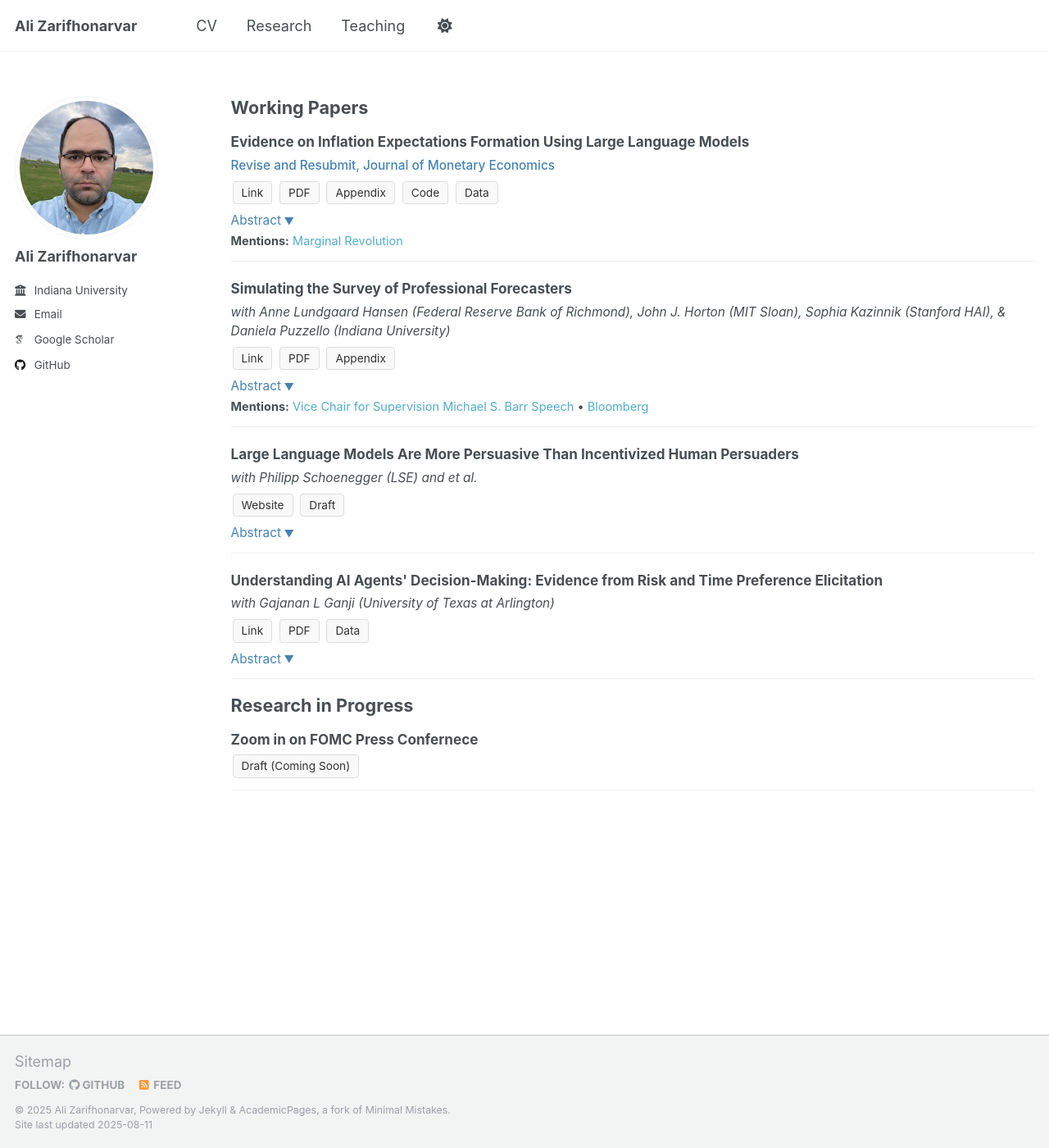
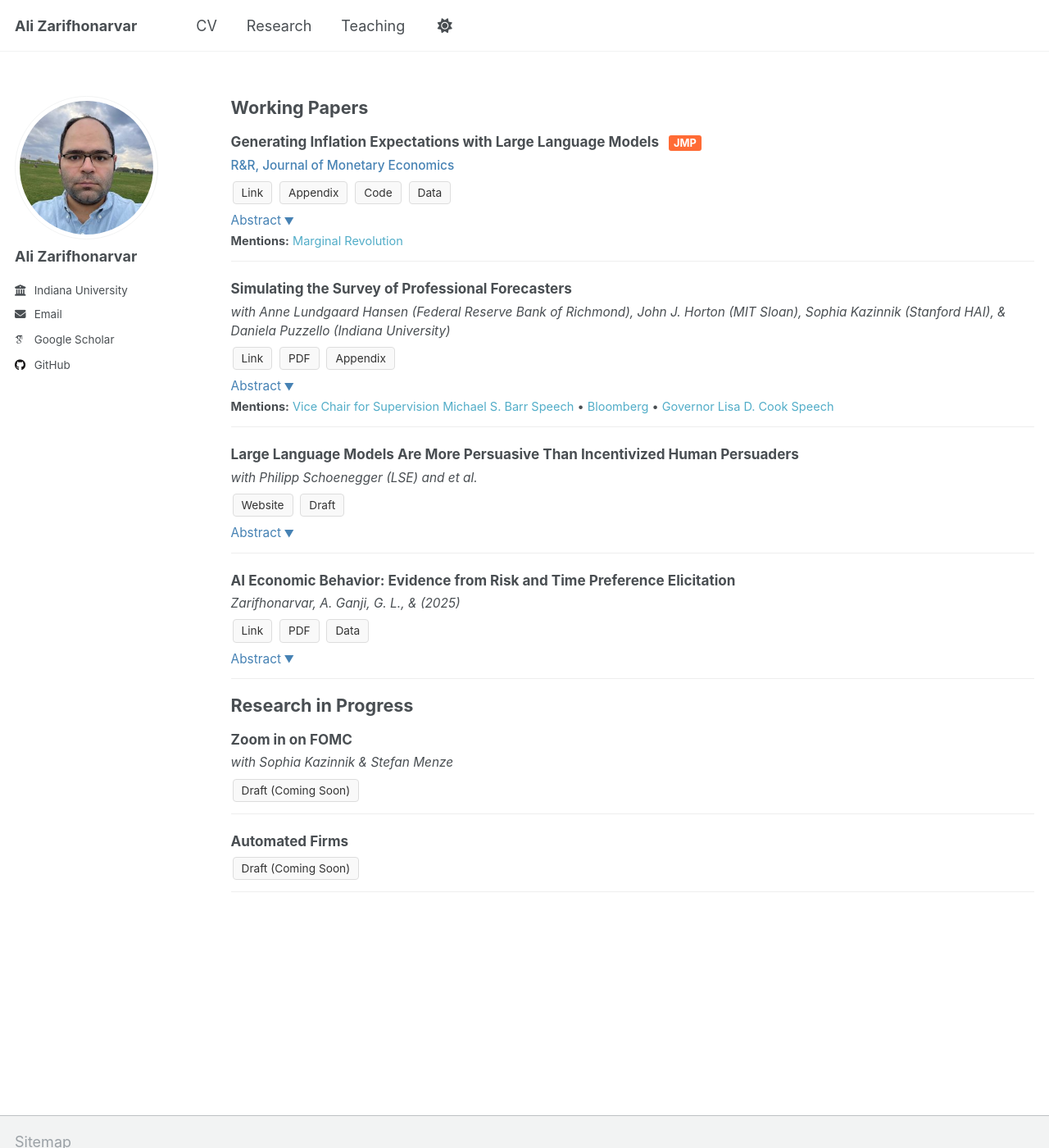
Before and after one commit to alizarif/alizarif.github.io, a Jekyll site: the page built from _pages/research.html, in a window 1280 px wide and 1400 px high. Shown: the whole window at 82% size. Built offline with Jekyll 4.4.1, drawn with Linux system fonts in a browser that asks for light colours; some web fonts are replaced.

Commit message:
Update research.html

```diff
--- a/_pages/research.html
+++ b/_pages/research.html
@@ -4,7 +4,6 @@ title: ""
 permalink: /research/
 author_profile: true
 ---
-
 <style>
   .resource-box {
     display: inline-block;
@@ -72,6 +71,15 @@ author_profile: true
     font-size: 0.85em;
     margin-top: 4px;
   }
+  .jmp-badge {
+    background-color: #ff6b35;
+    color: white;
+    padding: 2px 6px;
+    border-radius: 3px;
+    font-size: 0.75em;
+    font-weight: bold;
+    margin-left: 8px;
+  }
   h2 {
     font-size: 1.2em;
     margin-top: 20px;
@@ -81,19 +89,19 @@ author_profile: true
     text-decoration: none !important;
   }
 </style>
-
 <h2>Working Papers</h2>
-
 <div class="publication-container">
-  <div class="publication-title">Evidence on Inflation Expectations Formation Using Large Language Models</div>
-  <div class="journal-info">Revise and Resubmit, Journal of Monetary Economics</div>
+  <div class="publication-title">
+    Generating Inflation Expectations with Large Language Models
+    <span class="jmp-badge">JMP</span>
+  </div>
+  <div class="journal-info">R&R, Journal of Monetary Economics</div>
 
   <div class="resources">
     <a href="https://papers.ssrn.com/sol3/papers.cfm?abstract_id=4825076" class="resource-box">Link</a>
-    <a href="#" class="resource-box">PDF</a>
     <a href="#" class="resource-box">Appendix</a>
-    <a href="#" class="resource-box">Code</a>
-    <a href="#" class="resource-box">Data</a>
+    <a href="https://github.com/alizarif/JME_AI-and-Inflation" class="resource-box">Code</a>
+    <a href="https://dataverse.harvard.edu/dataset.xhtml?persistentId=doi:10.7910/DVN/UJUFIN" class="resource-box">Data</a>
   </div>
 
   <div class="abstract-toggle" onclick="toggleAbstract('abstract-2', this)">Abstract</div>
@@ -105,7 +113,6 @@ author_profile: true
     <strong>Mentions:</strong> <a href="https://marginalrevolution.com/marginalrevolution/2024/05/experimental-evidence-on-large-language-models.html">Marginal Revolution</a>
   </div>
 </div>
-
 <div class="publication-container">
   <div class="publication-title">Simulating the Survey of Professional Forecasters</div>
   <div class="author-list">with Anne Lundgaard Hansen (Federal Reserve Bank of Richmond), John J. Horton (MIT Sloan), Sophia Kazinnik (Stanford HAI), & Daniela Puzzello (Indiana University)</div>
@@ -122,14 +129,12 @@ author_profile: true
   </div>
 
   <div class="coverage-info">
-    <strong>Mentions:</strong> <a href="https://www.federalreserve.gov/newsevents/speech/barr20250218a.htm">Vice Chair for Supervision Michael S. Barr Speech</a> • <a href="https://www.bloomberg.com/opinion/articles/2025-02-26/robots-will-write-the-macro-forecasts">Bloomberg</a>
+    <strong>Mentions:</strong> <a href="https://www.federalreserve.gov/newsevents/speech/barr20250218a.htm">Vice Chair for Supervision Michael S. Barr Speech</a> • <a href="https://www.bloomberg.com/opinion/articles/2025-02-26/robots-will-write-the-macro-forecasts">Bloomberg</a> • <a href="https://www.federalreserve.gov/newsevents/speech/cook20250717a.htm">Governor Lisa D. Cook Speech</a>
   </div>
 </div>
-
 <div class="publication-container">
   <div class="publication-title">Large Language Models Are More Persuasive Than Incentivized Human Persuaders</div>
   <div class="author-list">with Philipp Schoenegger (LSE) and et al.</div>
-
 
   <div class="resources">
     <a href="https://sites.google.com/view/ai-persuasion/team?authuser=0" class="resource-box">Website</a>
@@ -141,10 +146,9 @@ author_profile: true
     <p>We directly compare the persuasion capabilities of a frontier large language model (LLM; Claude Sonnet 3.5) against incentivized human persuaders in an interactive, real-time conversational quiz setting. In this preregistered, large-scale incentivized experiment, participants (quiz takers) completed an online quiz where persuaders (either humans or LLMs) attempted to persuade quiz takers toward correct or incorrect answers. We find that LLM persuaders achieved significantly higher compliance with their directional persuasion attempts than incentivized human persuaders, demonstrating superior persuasive capabilities in both truthful (toward correct answers) and deceptive (toward incorrect answers) contexts. We also find that LLM persuaders significantly increased quiz takers' accuracy, leading to higher earnings, when steering quiz takers toward correct answers, and significantly decreased their accuracy, leading to lower earnings, when steering them toward incorrect answers. Overall, our findings suggest that AI's persuasion capabilities already exceed those of humans that have real-money bonuses tied to performance. Our findings of increasingly capable AI persuaders thus underscore the urgency of emerging alignment and governance frameworks.</p>
   </div>
 </div>
-
 <div class="publication-container">
-  <div class="publication-title">Understanding AI Agents' Decision-Making: Evidence from Risk and Time Preference Elicitation</div>
-  <div class="author-list">with Gajanan L Ganji (University of Texas at Arlington)</div>
+  <div class="publication-title">AI Economic Behavior: Evidence from Risk and Time Preference Elicitation</div>
+  <div class="author-list">Zarifhonarvar, A. Ganji, G. L., & (2025)</div>
 
   <div class="resources">
     <a href="https://papers.ssrn.com/sol3/papers.cfm?abstract_id=5154002" class="resource-box">Link</a>
@@ -157,18 +161,24 @@ author_profile: true
     <p>This study examines risk and time preferences of large language models (LLMs) in economic decision-making scenarios by adapting established behavioral economics measures. Using a novel methodology combining predefined risk personas and randomized controlled trials (RCTs), we assess AI agents' responses to various economic contexts. We find that AI models demonstrate systematic preference patterns influenced by both assigned personas and economic conditions, with larger models exhibiting more sophisticated preference updating than smaller models. Notably, recession scenarios elicit stronger preference adjustments than boom scenarios across all models, while risk-averse personas maintain consistent positions regardless of context. The results reveal that AI agents can develop coherent economic preferences distinct from human decision-making patterns, particularly in their response to negative economic information.</p>
   </div>
 </div>
-
 <h2>Research in Progress</h2>
-
 <div class="publication-container">
-  <div class="publication-title">Zoom in on FOMC Press Confernece</div>
+  <div class="publication-title">Zoom in on FOMC</div>
+  <div class="author-list">with Sophia Kazinnik & Stefan Menze</div>
 
   <div class="resources">
     <a href="#" class="resource-box">Draft (Coming Soon)</a>
   </div>
 
 </div>
+<div class="publication-container">
+  <div class="publication-title">Automated Firms</div>
 
+  <div class="resources">
+    <a href="#" class="resource-box">Draft (Coming Soon)</a>
+  </div>
+
+</div>
 <script>
 function toggleAbstract(id, element) {
   var abstract = document.getElementById(id);
```
